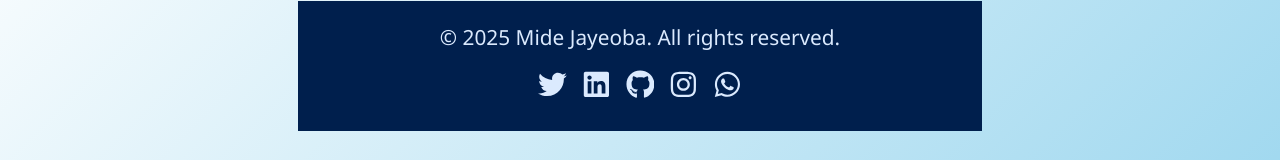
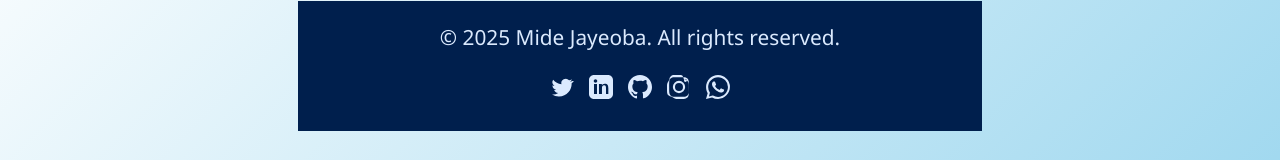
Before and after one commit to MideJayeoba/myPortfolio, a React (Vite) app in the folder react-profilepage/: page /contact in a window 1280 px wide. Shown: the part 980-1140 px from the top of the page. Built offline with nearby package versions, Linux system fonts and the light colour scheme.

Commit message:
change the icons from react icons to svg

```diff
--- a/react-profilepage/src/components/Footer.jsx
+++ b/react-profilepage/src/components/Footer.jsx
@@ -1,5 +1,4 @@
 import React from 'react';
-import { FaTwitter, FaLinkedin, FaGithub, FaInstagram, FaWhatsapp } from 'react-icons/fa';
 
 const Footer = () => {
   return (
@@ -7,19 +6,34 @@ const Footer = () => {
       <p>&copy; 2025 Mide Jayeoba. All rights reserved.</p>
       <div className="social-icons">
         <a href="https://x.com/Mide_Jayeoba?t=WYi8iGFf8-oG8JXI9wISvA&s=08" target="_blank" rel="noopener noreferrer" aria-label="Twitter">
-          <FaTwitter />
+          {/* Twitter SVG */}
+          <svg width="24" height="24" fill="currentColor" viewBox="0 0 24 24" aria-hidden="true">
+            <path d="M22.46 5.924c-.793.352-1.645.59-2.54.698a4.48 4.48 0 0 0 1.963-2.475 8.93 8.93 0 0 1-2.828 1.082 4.48 4.48 0 0 0-7.635 4.085A12.72 12.72 0 0 1 3.11 4.87a4.48 4.48 0 0 0 1.387 5.976 4.44 4.44 0 0 1-2.03-.561v.057a4.48 4.48 0 0 0 3.593 4.393 4.5 4.5 0 0 1-2.025.077 4.48 4.48 0 0 0 4.184 3.114A8.98 8.98 0 0 1 2 19.54a12.67 12.67 0 0 0 6.88 2.018c8.26 0 12.78-6.84 12.78-12.77 0-.195-.004-.39-.013-.583a9.1 9.1 0 0 0 2.24-2.31z"/>
+          </svg>
         </a>
         <a href="https://www.linkedin.com/in/mide-jayeoba?utm_source=share&utm_campaign=share_via&utm_content=profile&utm_medium=android_app" target="_blank" rel="noopener noreferrer" aria-label="LinkedIn">
-          <FaLinkedin />
+          {/* LinkedIn SVG */}
+          <svg width="24" height="24" fill="currentColor" viewBox="0 0 24 24" aria-hidden="true">
+            <path d="M19 0h-14c-2.76 0-5 2.24-5 5v14c0 2.76 2.24 5 5 5h14c2.76 0 5-2.24 5-5v-14c0-2.76-2.24-5-5-5zm-11 19h-3v-10h3v10zm-1.5-11.27c-.97 0-1.75-.79-1.75-1.76s.78-1.76 1.75-1.76 1.75.79 1.75 1.76-.78 1.76-1.75 1.76zm13.5 11.27h-3v-5.6c0-1.34-.03-3.07-1.87-3.07-1.87 0-2.16 1.46-2.16 2.97v5.7h-3v-10h2.89v1.36h.04c.4-.75 1.38-1.54 2.84-1.54 3.04 0 3.6 2 3.6 4.59v5.59z"/>
+          </svg>
         </a>
         <a href="https://github.com/MideJayeoba" target="_blank" rel="noopener noreferrer" aria-label="GitHub">
-          <FaGithub />
+          {/* GitHub SVG */}
+          <svg width="24" height="24" fill="currentColor" viewBox="0 0 24 24" aria-hidden="true">
+            <path d="M12 0C5.37 0 0 5.37 0 12c0 5.3 3.438 9.8 8.205 11.385.6.113.82-.258.82-.577 0-.285-.01-1.04-.015-2.04-3.338.724-4.042-1.61-4.042-1.61-.546-1.387-1.333-1.756-1.333-1.756-1.09-.745.083-.729.083-.729 1.205.085 1.84 1.237 1.84 1.237 1.07 1.834 2.807 1.304 3.492.997.108-.775.418-1.305.76-1.605-2.665-.305-5.466-1.332-5.466-5.93 0-1.31.47-2.38 1.236-3.22-.124-.304-.535-1.527.117-3.176 0 0 1.008-.322 3.3 1.23a11.5 11.5 0 0 1 3-.404c1.02.005 2.045.138 3 .404 2.29-1.552 3.297-1.23 3.297-1.23.653 1.649.242 2.872.12 3.176.77.84 1.235 1.91 1.235 3.22 0 4.61-2.803 5.624-5.475 5.92.43.37.823 1.096.823 2.21 0 1.595-.015 2.88-.015 3.27 0 .32.218.694.825.576C20.565 21.797 24 17.297 24 12c0-6.63-5.37-12-12-12z"/>
+          </svg>
         </a>
         <a href="https://www.instagram.com/mide_jayeoba/profilecard/?igsh=MTI4NjQzMHlva2Nweg==" target="_blank" rel="noopener noreferrer" aria-label="Instagram">
-          <FaInstagram />
+          {/* Instagram SVG */}
+          <svg width="24" height="24" fill="currentColor" viewBox="0 0 24 24" aria-hidden="true">
+            <path d="M12 2.163c3.204 0 3.584.012 4.85.07 1.366.062 2.633.34 3.608 1.314.974.974 1.252 2.241 1.314 3.608.058 1.266.07 1.646.07 4.85s-.012 3.584-.07 4.85c-.062 1.366-.34 2.633-1.314 3.608-.974.974-2.241 1.252-3.608 1.314-1.266.058-1.646.07-4.85.07s-3.584-.012-4.85-.07c-1.366-.062-2.633-.34-3.608-1.314-.974-.974-1.252-2.241-1.314-3.608C2.175 15.647 2.163 15.267 2.163 12s.012-3.584.07-4.85c.062-1.366.34-2.633 1.314-3.608.974-.974 2.241-1.252 3.608-1.314C8.416 2.175 8.796 2.163 12 2.163zm0-2.163C8.741 0 8.332.013 7.052.072 5.775.131 4.602.414 3.635 1.382 2.668 2.349 2.385 3.522 2.326 4.799.013 8.332 0 8.741 0 12c0 3.259.013 3.668.072 4.948.059 1.277.342 2.45 1.309 3.417.967.967 2.14 1.25 3.417 1.309C8.332 23.987 8.741 24 12 24s3.668-.013 4.948-.072c1.277-.059 2.45-.342 3.417-1.309.967-.967 1.25-2.14 1.309-3.417.059-1.28.072-1.689.072-4.948s-.013-3.668-.072-4.948c-.059-1.277-.342-2.45-1.309-3.417-.967-.967-2.14-1.25-3.417-1.309C15.668.013 15.259 0 12 0zm0 5.838a6.162 6.162 0 1 0 0 12.324 6.162 6.162 0 0 0 0-12.324zm0 10.162a3.999 3.999 0 1 1 0-7.998 3.999 3.999 0 0 1 0 7.998zm6.406-11.845a1.44 1.44 0 1 0 0 2.881 1.44 1.44 0 0 0 0-2.881z"/>
+          </svg>
         </a>
         <a href="https://wa.me/09067333517" target="_blank" rel="noopener noreferrer" aria-label="WhatsApp">
-          <FaWhatsapp />
+          {/* WhatsApp SVG */}
+          <svg width="24" height="24" fill="currentColor" viewBox="0 0 24 24" aria-hidden="true">
+            <path d="M17.472 14.382c-.297-.149-1.758-.867-2.03-.967-.273-.099-.472-.148-.67.15-.197.297-.767.967-.94 1.164-.173.198-.347.223-.644.075-.297-.149-1.255-.463-2.39-1.475-.883-.788-1.48-1.761-1.653-2.059-.173-.297-.018-.458.13-.606.134-.133.298-.347.447-.52.149-.174.198-.298.298-.497.099-.198.05-.372-.025-.521-.075-.149-.669-1.611-.916-2.207-.242-.579-.487-.5-.669-.51-.173-.008-.372-.01-.571-.01-.198 0-.52.074-.792.372-.272.297-1.04 1.016-1.04 2.479 0 1.462 1.065 2.875 1.213 3.074.149.198 2.096 3.2 5.077 4.363.709.306 1.262.489 1.694.625.712.227 1.36.195 1.872.118.571-.085 1.758-.719 2.006-1.413.248-.694.248-1.288.173-1.413-.074-.124-.272-.198-.57-.347zm-5.421 7.617h-.001a9.87 9.87 0 0 1-5.031-1.378l-.361-.214-3.741.982.999-3.648-.235-.374a9.86 9.86 0 0 1-1.51-5.26c.001-5.455 4.436-9.89 9.893-9.89 2.64 0 5.122 1.03 6.988 2.898a9.825 9.825 0 0 1 2.896 6.991c-.003 5.457-4.438 9.892-9.893 9.892zm8.413-18.306A11.815 11.815 0 0 0 12.05 0C5.495 0 .062 5.433.06 12.084c0 2.13.557 4.213 1.615 6.044L0 24l6.064-1.589a11.88 11.88 0 0 0 5.978 1.527h.005c6.554 0 11.887-5.433 11.889-12.084a11.82 11.82 0 0 0-3.501-8.465z"/>
+          </svg>
         </a>
       </div>
     </footer>
```
